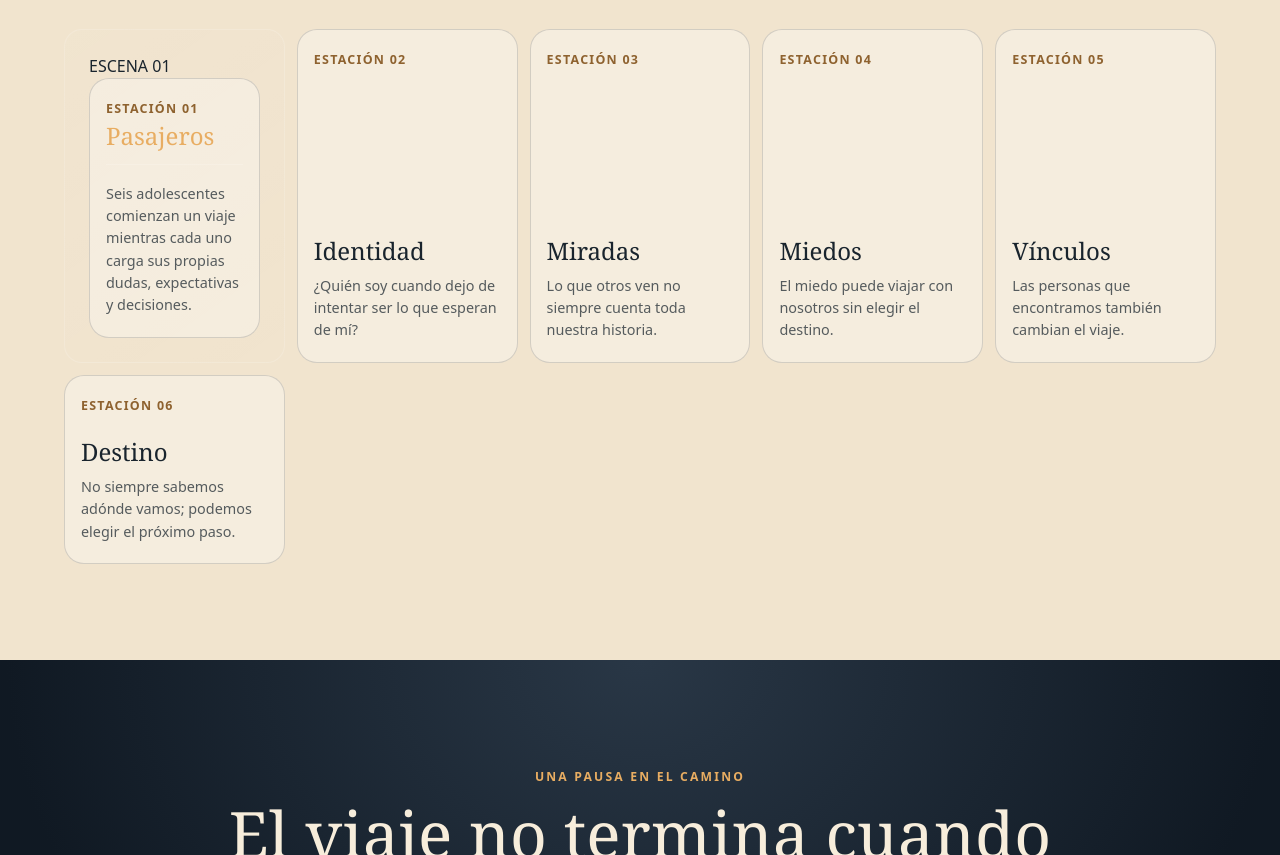
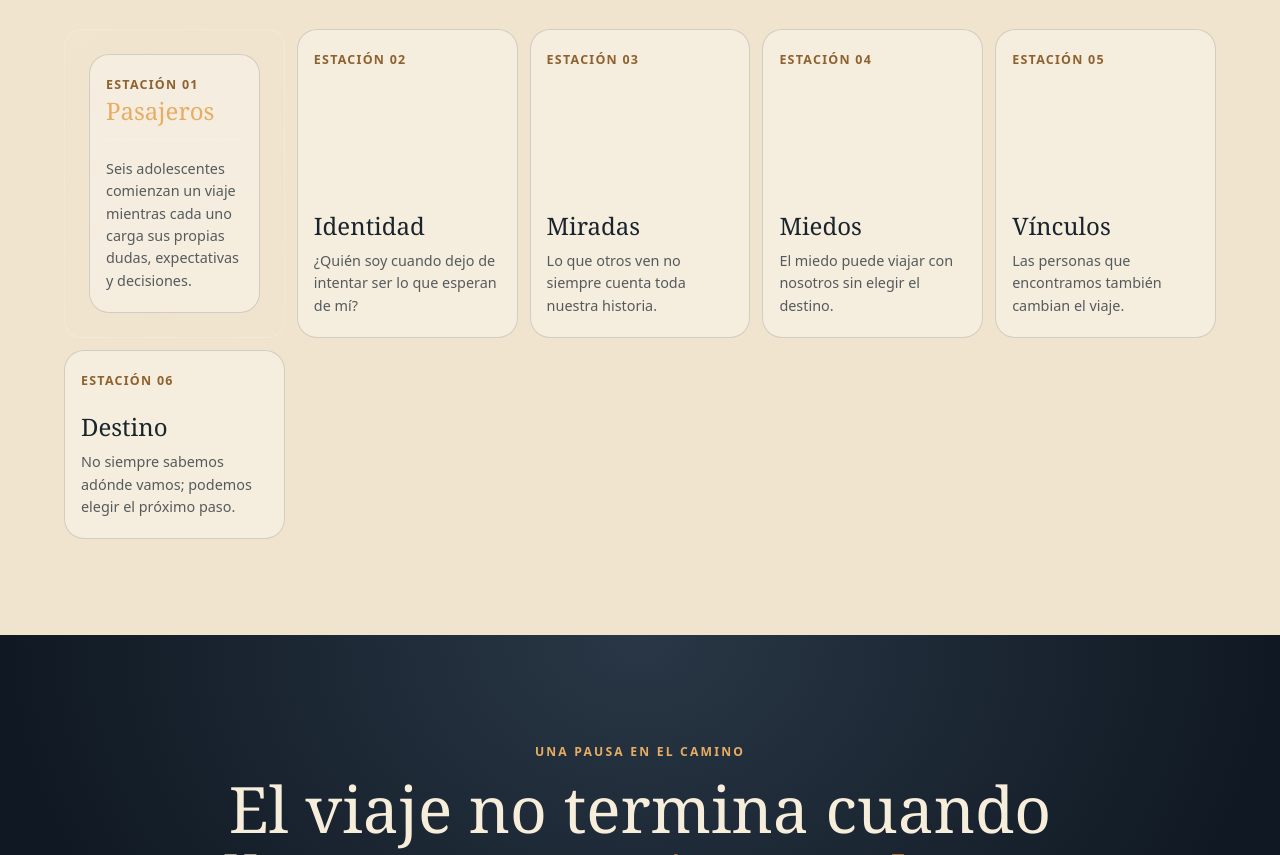
Before and after one commit to Lorenzo-villaro/Muestra-teatro, a plain HTML site: page index.html in a window 1280 px wide. Shown: the part 987-1842 px from the top of the page. Drawn offline with Linux system fonts and the light colour scheme.

Commit message:
Actualizar index.html

```diff
--- a/index.html
+++ b/index.html
@@ -260,7 +260,6 @@ footer{text-align:center;padding:24px 16px;color:#9fa8ae;font-size:.82rem;border
 <section class="hero" id="inicio"><div class="content"><p class="eyebrow">Una historia sobre crecer, elegir y seguir adelante</p><h1>HOY <span>ELIJO</span></h1><p class="subtitle">El tren de las decisiones</p><p class="intro">Seis adolescentes. Un viaje. Mil decisiones. Cada estación abre una pregunta y cada elección puede cambiar el rumbo.</p><div class="actions"><a class="btn primary" href="#estaciones">Subir al tren</a><a class="btn secondary" href="#equipo">Conocer al equipo</a></div></div></section>
 <section class="stations" id="estaciones"><div class="head"><p class="eyebrow">Próxima parada</p><h2>Un viaje por dentro</h2><p>En el camino aparecen preguntas, miedos, vínculos y decisiones. Cada estación nos invita a mirar algo distinto de nosotros mismos.</p></div><div class="grid">
 <article class="team-card">
-  <span class="station-number">ESCENA 01</span>
 
   <div class="station-content">
    <article class="card"><span class="num">ESTACIÓN 01</span>
```
